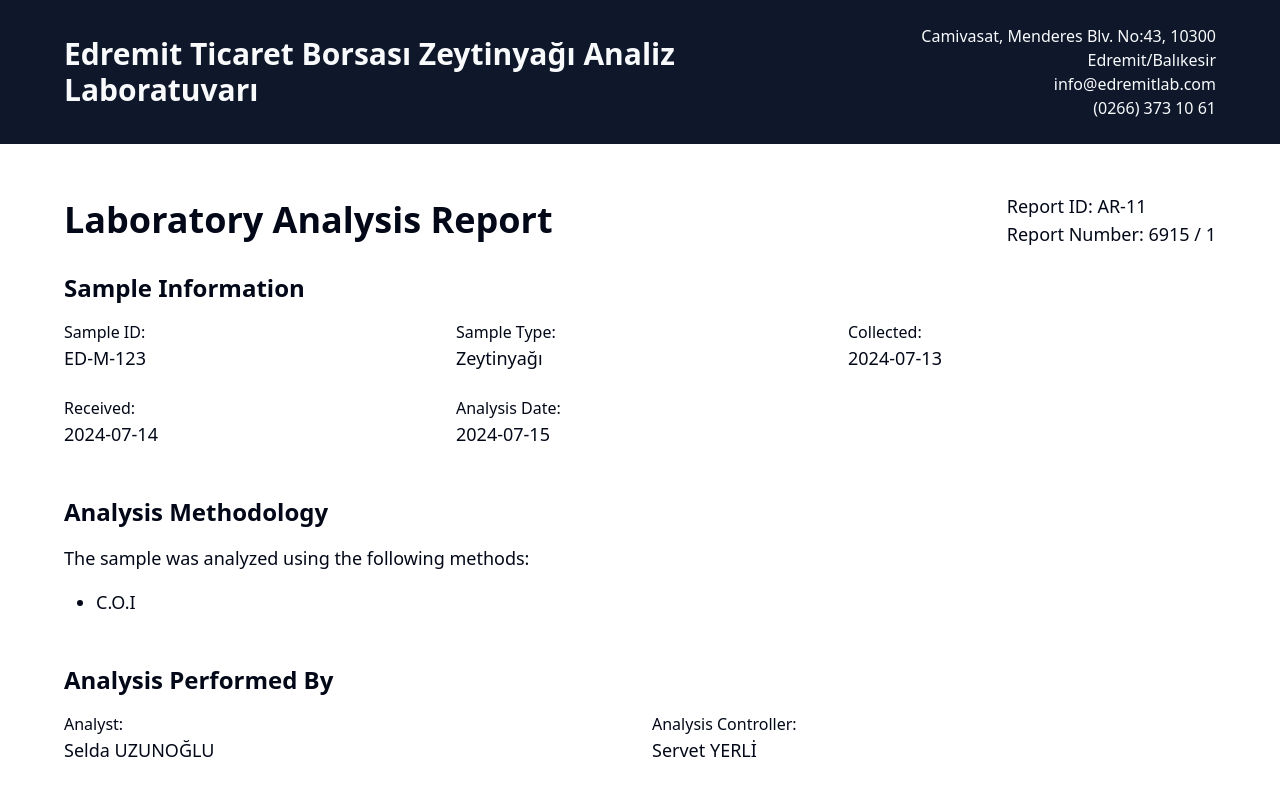
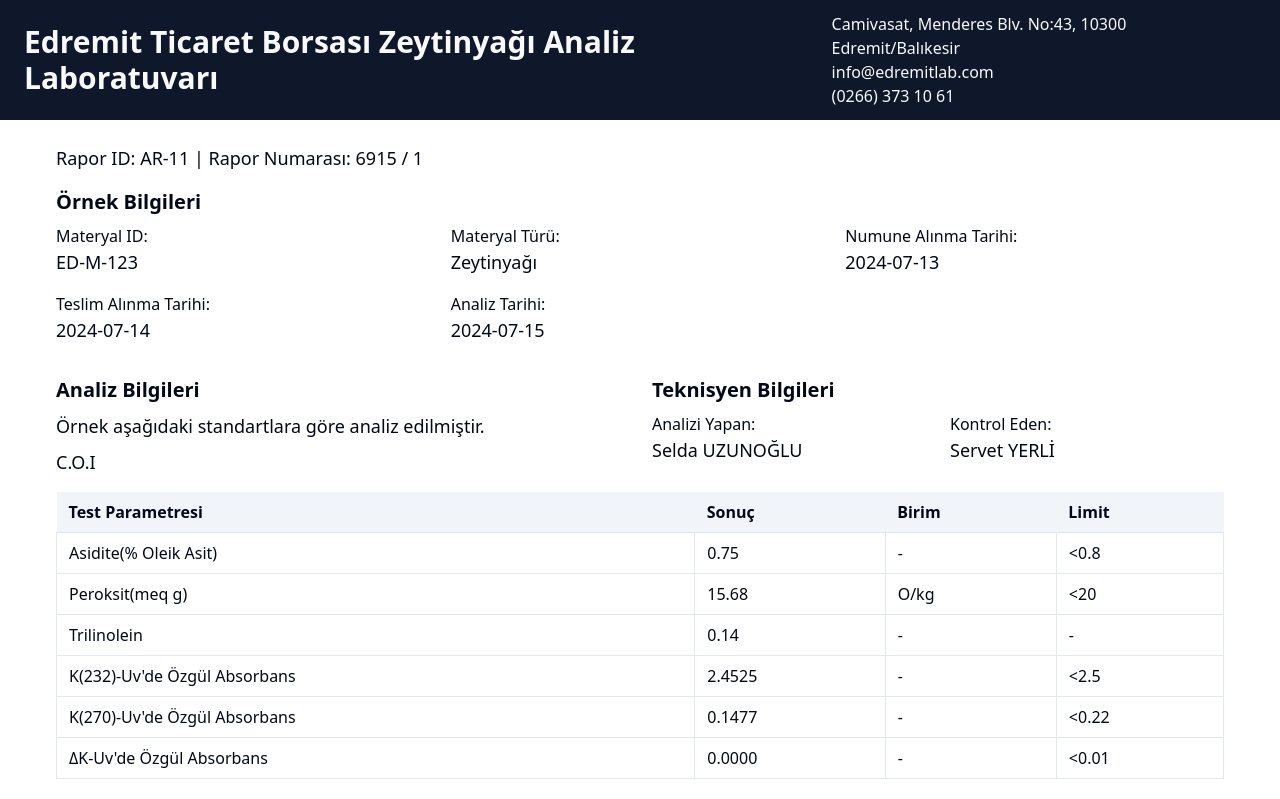
Before and after one commit to aliyorulmazdev/ay-analysis, a Next.js app: page /AR-11 in a window 1280 px wide. Shown: the top 799 px of the page. Built offline with nearby package versions, Linux system fonts and the light colour scheme.

Commit message:
- Update the styling and structure of the laboratory analysis report page.

```diff
--- a/app/_components/report.js
+++ b/app/_components/report.js
@@ -1,118 +1,150 @@
 export default function Report({ laboratory, analysis }) {
   return (
     <div className="bg-background text-foreground font-sans">
-      <header className="bg-primary text-primary-foreground py-6 px-8 md:px-12 lg:px-16">
-        <div className="flex flex-col md:flex-row items-center justify-between">
-          <div className="flex items-center gap-4">
-            <h1 className="text-3xl font-bold">{laboratory.name}</h1>
+      <header className="bg-primary text-primary-foreground py-3 px-4 md:px-6">
+        <div className="flex flex-col md:flex-row items-center justify-center md:justify-between">
+          <div className="flex items-center gap-2">
+            <h1 className="text-xl md:text-2xl lg:text-3xl font-bold text-center md:text-left">
+              {laboratory.name}
+            </h1>
           </div>
-          <div className="text-right mt-4 md:mt-0">
-            <p className="text-base">{laboratory.address}</p>
-            <p className="text-base">{laboratory.email}</p>
-            <p className="text-base">{laboratory.phone}</p>
+          <div className="text-center md:text-left mt-2 md:mt-0">
+            <p className="text-sm md:text-base">{laboratory.address}</p>
+            <p className="text-sm md:text-base">{laboratory.email}</p>
+            <p className="text-sm md:text-base">{laboratory.phone}</p>
           </div>
         </div>
       </header>
-      <main className="px-8 py-12 md:px-12 lg:px-16">
-        <div className="flex justify-between items-center mb-6">
-          <h2 className="text-4xl font-bold">Laboratory Analysis Report</h2>
-          <div>
-            <span className="text-lg font-medium">
-              Report ID: {analysis.reportId}
-            </span>
-            <br />
-            <span className="text-lg font-medium">
-              Report Number: {analysis.reportNumber}
+
+      <main className="px-6 py-6 md:px-4 lg:px-14">
+        <div className="flex flex-col md:flex-row justify-between mb-4">
+          <div className="mt-2 md:mt-0">
+            <span className="text-sm md:text-lg font-medium">
+              Rapor ID: {analysis.reportId} | Rapor Numarası:{" "}
+              {analysis.reportNumber}
             </span>
           </div>
         </div>
         <section>
-          <h3 className="text-2xl font-bold mb-4">Sample Information</h3>
-          <div className="grid grid-cols-1 md:grid-cols-2 lg:grid-cols-3 gap-6">
+          <h3 className="text-lg md:text-xl font-bold mb-2">Örnek Bilgileri</h3>
+          <div className="grid grid-cols-3 md:grid-cols-2 lg:grid-cols-3 gap-4 md:gap-4">
             <div>
-              <p className="text-base font-medium">Sample ID:</p>
-              <p className="text-lg">{analysis.sample.id}</p>
+              <p className="text-sm md:text-base font-medium">Materyal ID:</p>
+              <p className="text-sm md:text-lg">{analysis.sample.id}</p>
             </div>
             <div>
-              <p className="text-base font-medium">Sample Type:</p>
-              <p className="text-lg">{analysis.sample.type}</p>
+              <p className="text-sm md:text-base font-medium">Materyal Türü:</p>
+              <p className="text-sm md:text-lg">{analysis.sample.type}</p>
             </div>
             <div>
-              <p className="text-base font-medium">Collected:</p>
-              <p className="text-lg">{analysis.sample.collectedDate}</p>
+              <p className="text-sm md:text-base font-medium">
+                Numune Alınma Tarihi:
+              </p>
+              <p className="text-sm md:text-lg">
+                {analysis.sample.collectedDate}
+              </p>
             </div>
             <div>
-              <p className="text-base font-medium">Received:</p>
-              <p className="text-lg">{analysis.sample.receivedDate}</p>
+              <p className="text-sm md:text-base font-medium">
+                Teslim Alınma Tarihi:
+              </p>
+              <p className="text-sm md:text-lg">
+                {analysis.sample.receivedDate}
+              </p>
             </div>
             <div>
-              <p className="text-base font-medium">Analysis Date:</p>
-              <p className="text-lg">{analysis.sample.analysisDate}</p>
+              <p className="text-sm md:text-base font-medium">Analiz Tarihi:</p>
+              <p className="text-sm md:text-lg">
+                {analysis.sample.analysisDate}
+              </p>
             </div>
           </div>
         </section>
-        <section className="mt-12">
-          <h3 className="text-2xl font-bold mb-4">Analysis Methodology</h3>
-          <p className="text-lg">
-            The sample was analyzed using the following methods:
+        <div className="grid grid-cols-2 md:grid-cols-2 gap-4 md:gap-6 mt-4">
+          <section className="mt-4">
+            <h3 className="text-lg md:text-xl font-bold mb-2">
+              Analiz Bilgileri
+            </h3>
+            <p className="text-sm md:text-lg">
+              Örnek aşağıdaki standartlara göre analiz edilmiştir.
             </p>
-          <ul className="list-disc pl-8 mt-4">
+            <ul className="mt-2">
               {analysis.methodology.map((method, index) => (
-              <li key={index} className="text-lg">
+                <li key={index} className="text-sm md:text-lg">
                   {method}
                 </li>
               ))}
             </ul>
           </section>
-        <section className="mt-12">
-          <h3 className="text-2xl font-bold mb-4">Analysis Performed By</h3>
-          <div className="grid grid-cols-1 md:grid-cols-2 gap-6">
+          <section className="mt-4">
+            <h3 className="text-lg md:text-xl font-bold mb-2">
+              Teknisyen Bilgileri
+            </h3>
+            <div className="grid grid-cols-1 md:grid-cols-2 gap-2 md:gap-6">
               <div>
-              <p className="text-base font-medium">Analyst:</p>
-              <p className="text-lg">{analysis.analysts.analyst}</p>
+                <p className="text-sm md:text-base font-medium">
+                  Analizi Yapan:
+                </p>
+                <p className="text-sm md:text-lg">
+                  {analysis.analysts.analyst}
+                </p>
               </div>
               <div>
-              <p className="text-base font-medium">Analysis Controller:</p>
-              <p className="text-lg">{analysis.analysts.controller}</p>
+                <p className="text-sm md:text-base font-medium">
+                  Kontrol Eden:
+                </p>
+                <p className="text-sm md:text-lg">
+                  {analysis.analysts.controller}
+                </p>
               </div>
             </div>
           </section>
-        <section className="mt-12">
-          <h3 className="text-2xl font-bold mb-4">Results</h3>
+        </div>
+        <section className="mt-4">
           <div className="overflow-x-auto">
             <table className="w-full border-collapse">
               <thead>
                 <tr className="bg-muted">
-                  <th className="px-6 py-4 text-left">Parameter</th>
-                  <th className="px-6 py-4 text-left">Result</th>
-                  <th className="px-6 py-4 text-left">Units</th>
-                  <th className="px-6 py-4 text-left">Limit</th>
+                  <th className="px-2 py-1 md:px-3 md:py-2 text-left">
+                    Test Parametresi
+                  </th>
+                  <th className="px-2 py-1 md:px-3 md:py-2 text-left">Sonuç</th>
+                  <th className="px-2 py-1 md:px-3 md:py-2 text-left">Birim</th>
+                  <th className="px-2 py-1 md:px-3 md:py-2 text-left">Limit</th>
                 </tr>
               </thead>
               <tbody>
                 {analysis.results.map((result, index) => (
                   <tr key={index}>
-                    <td className="border px-6 py-4">{result.parameter}</td>
-                    <td className="border px-6 py-4">{result.result}</td>
-                    <td className="border px-6 py-4">{result.units}</td>
-                    <td className="border px-6 py-4">{result.limit}</td>
+                    <td className="border px-2 py-1 md:px-3 md:py-2">
+                      {result.parameter}
+                    </td>
+                    <td className="border px-2 py-1 md:px-3 md:py-2">
+                      {result.result}
+                    </td>
+                    <td className="border px-2 py-1 md:px-3 md:py-2">
+                      {result.units}
+                    </td>
+                    <td className="border px-2 py-1 md:px-3 md:py-2">
+                      {result.limit}
+                    </td>
                   </tr>
                 ))}
               </tbody>
             </table>
           </div>
         </section>
-        <section className="mt-12">
-          <h3 className="text-2xl font-bold mb-4">Conclusion</h3>
+        <section className="mt-4">
+          <h3 className="text-lg md:text-xl font-bold mb-2">Notlar</h3>
           {analysis.conclusion.map((line, index) => (
-            <p key={index} className="text-lg">
+            <p key={index} className="text-sm md:text-lg">
               {line}
             </p>
           ))}
         </section>
       </main>
-      <footer className="bg-muted text-muted-foreground py-6 px-8 md:px-12 lg:px-16 text-base">
-        <p>&copy; 2023 {laboratory.name}. Tüm Hakları Saklıdır.</p>
+      <footer className="bg-muted text-muted-foreground mt-6 py-4 px-2 md:px-4 lg:px-6 text-sm md:text-base">
+        <p>&copy; 2024 {laboratory.name}. Tüm Hakları Saklıdır.</p>
       </footer>
     </div>
   );
```
Lines whose indentation alone changed are shown as unchanged.
